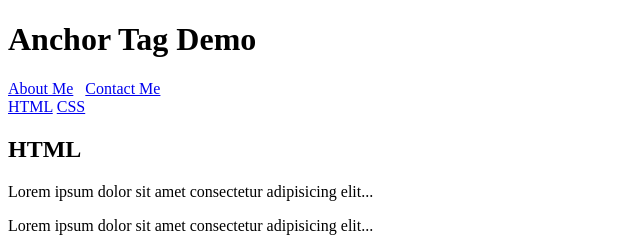
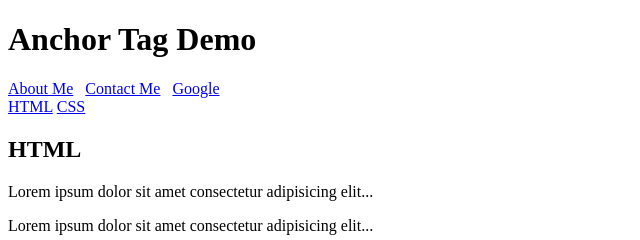
Before and after one commit to MadhuKumarGowda/HTML_Funadmentals, a plain HTML site: page Home.html in a window 1280 px wide. Shown: the top 240 px of the page, 0-640 px from the left. Drawn offline with Linux system fonts and the light colour scheme.

Commit message:
Added External Link , open in new tab option

```diff
--- a/Home.html
+++ b/Home.html
@@ -29,7 +29,14 @@
 
     <a href="./Company/Contact.html">Contact Me</a>
     <!-- Link to the 'Contact Me' page in the Company folder -->
-
+    &nbsp;
+    <a href="https://google.com" target="_blank">Google</a>
+    <!--
+        Creates a hyperlink to Google's homepage.
+        - href: Specifies the destination URL.
+        - target="_blank": Opens the link in a new browser tab or window.
+        - "Google": The clickable text that users see.
+    -->
     <br/>
     <!-- Line break for visual separation -->
 
```
